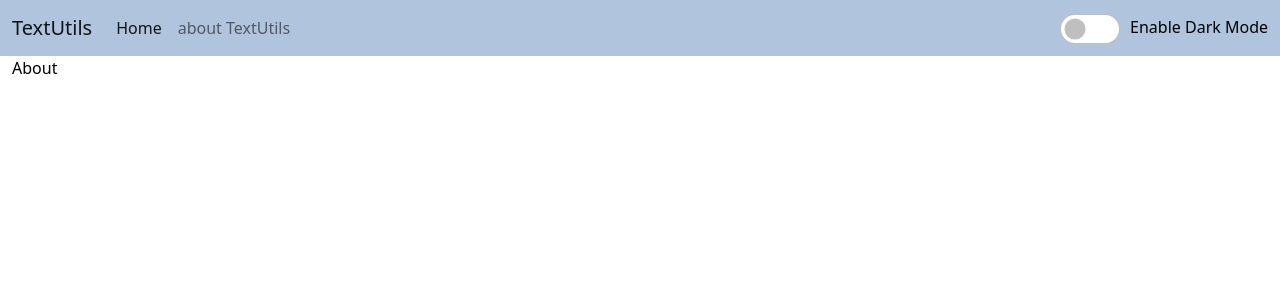
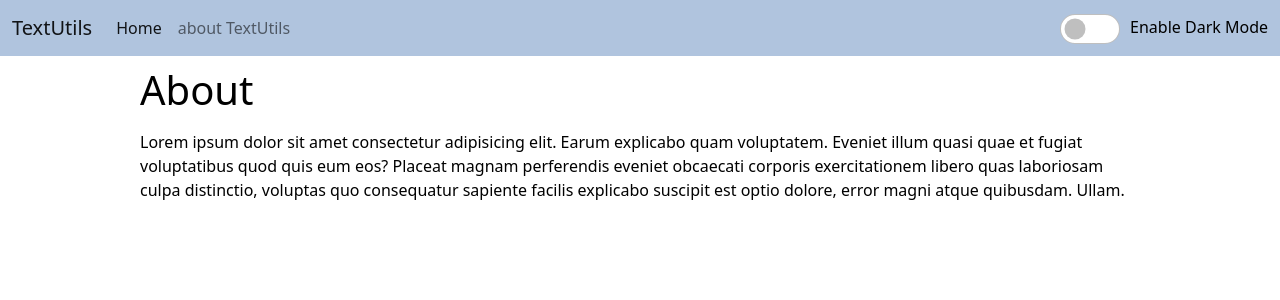
Before and after one commit to MuraliAirody/React_Learning, a React (Vite) app in the folder 03_PropsAndStates/textUtils/: page /about in a window 1280 px wide. Shown: the top 300 px of the page. Built offline with nearby package versions, Linux system fonts and the light colour scheme.

Commit message:
alter the About

```diff
--- a/03_PropsAndStates/textUtils/src/App.jsx
+++ b/03_PropsAndStates/textUtils/src/App.jsx
@@ -64,7 +64,7 @@ function App() {
           },
           {
             path:"about",
-            element:<About></About>
+            element:<About aboutHeader="About"></About>
           }
         ]
        }
--- a/03_PropsAndStates/textUtils/src/components/About.jsx
+++ b/03_PropsAndStates/textUtils/src/components/About.jsx
@@ -1,9 +1,14 @@
 import React from 'react'
 
-export default function About() {
+export default function About(props) {
   return (
-    <div>
-      About
+    <div className='container'style={{marginTop:"10px",position:"absolute", width:"80%", left: "50%", transform: "translateX(-50%)"}} >
+       <div className='d-flex flex-column m-auto'>
+       <h1>{props.aboutHeader}</h1>
+       <div className='mt-2'>
+        <p>Lorem ipsum dolor sit amet consectetur adipisicing elit. Earum explicabo quam voluptatem. Eveniet illum quasi quae et fugiat voluptatibus quod quis eum eos? Placeat magnam perferendis eveniet obcaecati corporis exercitationem libero quas laboriosam culpa distinctio, voluptas quo consequatur sapiente facilis explicabo suscipit est optio dolore, error magni atque quibusdam. Ullam.</p>
+        </div>
+       </div>
     </div>
   )
 }
```
